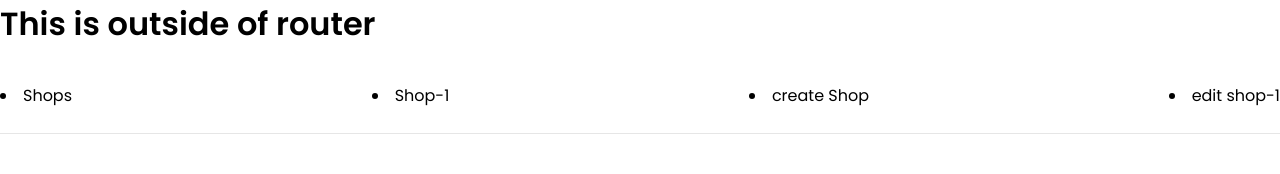
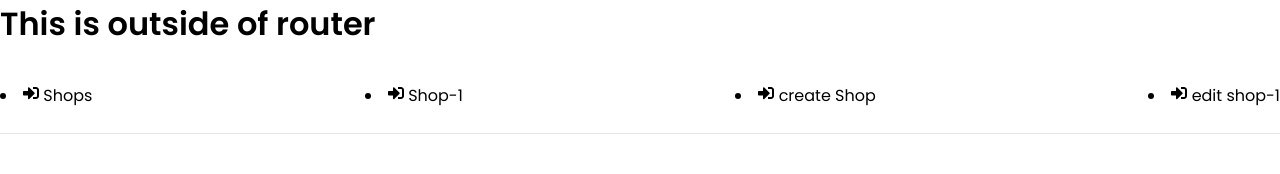
Before and after one commit to dipankarX86/lsrapp, a React (Create React App) app in the folder resources/dashboard/: page /#/master in a window 1280 px wide. Shown: the top 174 px of the page. Built offline with nearby package versions, Linux system fonts and the light colour scheme.

Commit message:
react-icons are installed in the project

```diff
--- a/resources/dashboard/package.json
+++ b/resources/dashboard/package.json
@@ -10,6 +10,7 @@
     "@testing-library/user-event": "^14.2.0",
     "react": "^18.1.0",
     "react-dom": "^18.1.0",
+    "react-icons": "^4.4.0",
     "react-redux": "^8.0.2",
     "react-router-dom": "^6.3.0",
     "react-scripts": "^5.0.1",
--- a/resources/dashboard/src/pages/master/MasterAdminDashboard.jsx
+++ b/resources/dashboard/src/pages/master/MasterAdminDashboard.jsx
@@ -1,6 +1,7 @@
 import React from 'react'
 import {Link} from 'react-router-dom'
-import { Outlet } from "react-router-dom";
+import { Outlet } from "react-router-dom"
+import {FaSignInAlt} from 'react-icons/fa'
 
 function MasterAdminDashboard() {
     return (
@@ -8,22 +9,22 @@ function MasterAdminDashboard() {
             <header className='header'>
                 <li>
                     <Link to='/master/shops'>
-                        Shops
+                        <FaSignInAlt /> Shops
                     </Link>
                 </li>
                 <li>
                     <Link to='/master/shops/1'>
-                        Shop-1
+                    <FaSignInAlt /> Shop-1
                     </Link>
                 </li>
                 <li>
                     <Link to='/master/shops/create'>
-                        create Shop
+                    <FaSignInAlt /> create Shop
                     </Link>
                 </li>
                 <li>
                     <Link to='/master/shops/edit/1'>
-                        edit shop-1
+                    <FaSignInAlt /> edit shop-1
                     </Link>
                 </li>
             </header>
```
Also changed, not shown: 1 other file (tests, documents, lock files or other folders).
